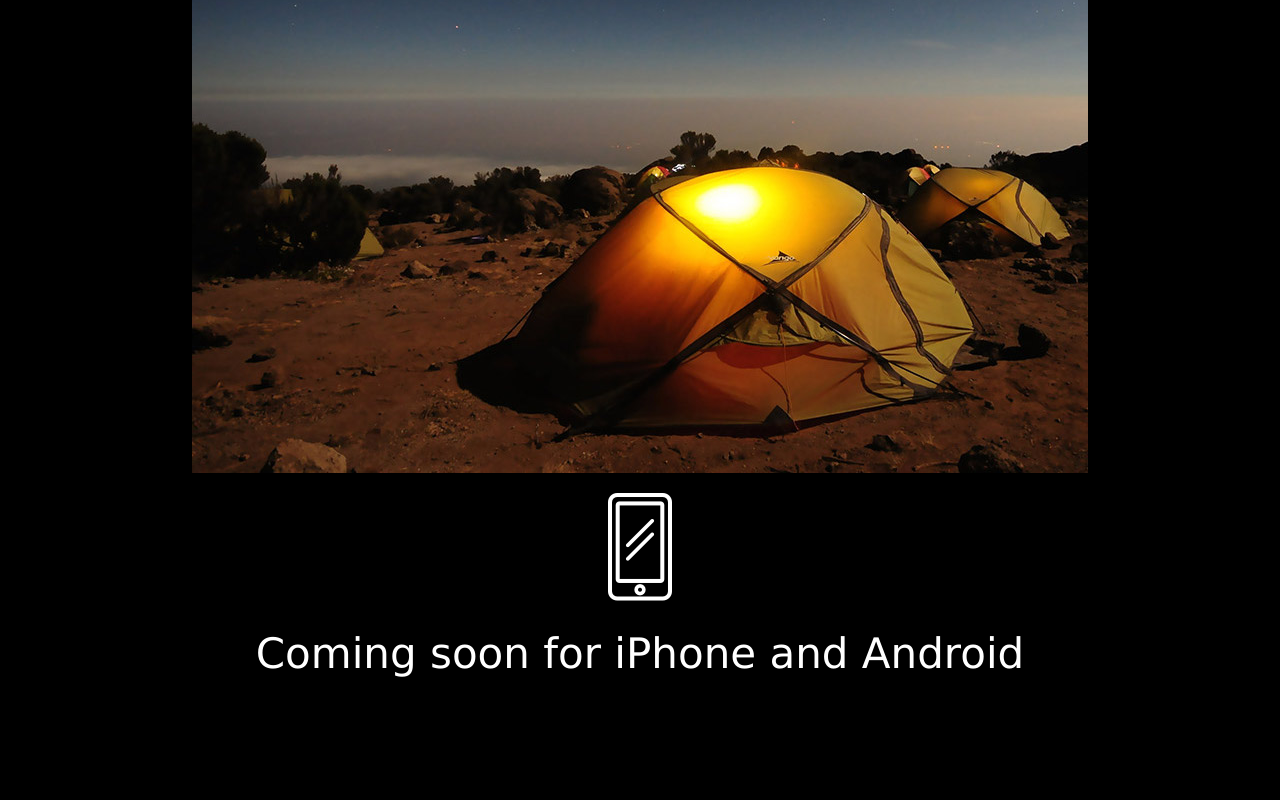
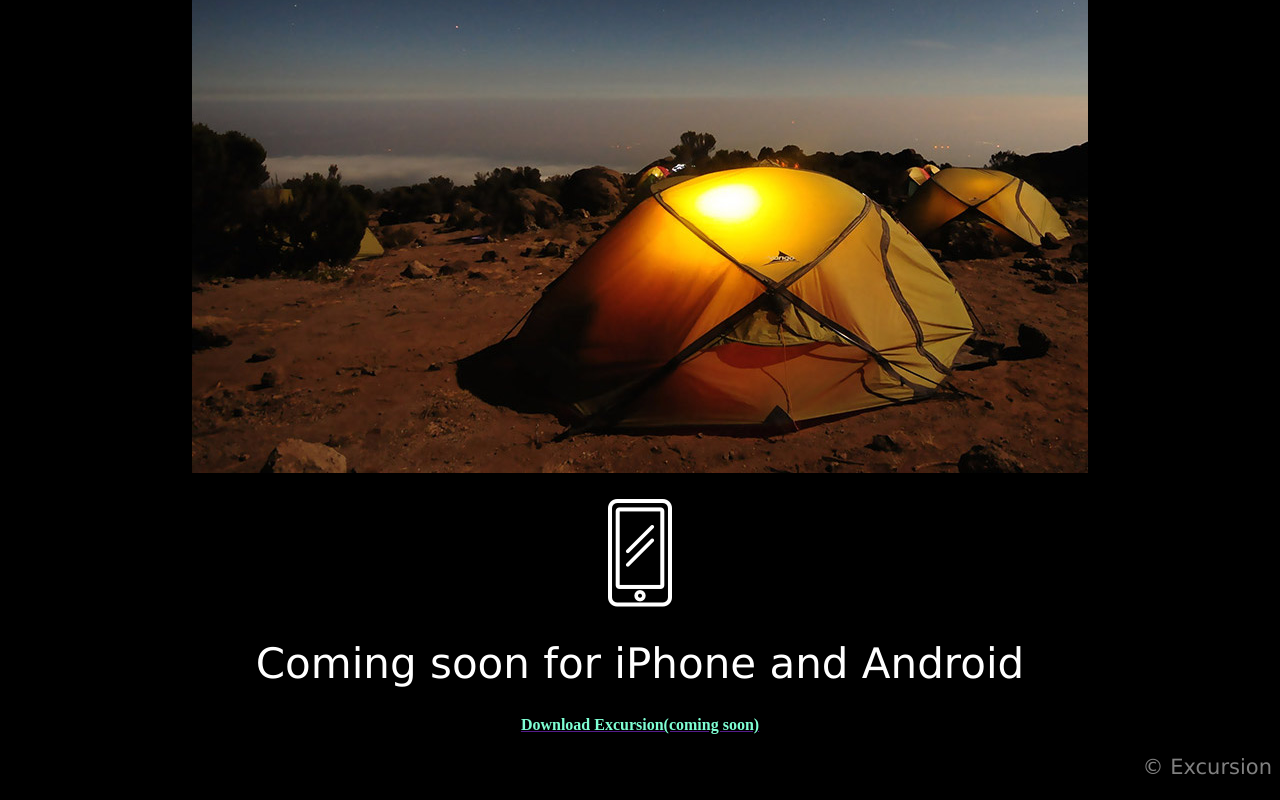
Before and after one commit to elfranco91/excursion, a plain HTML site: page index.html in a window 1280 px wide. Shown: the part 1012-1812 px from the top of the page. Before the commit the page ends 1718 px from the top, so only its background shows below. Drawn offline with Linux system fonts and the light colour scheme.

Commit message:
just finished

```diff
--- a/index.html
+++ b/index.html
@@ -23,7 +23,8 @@
   <div>
     <center><img src="resources\images\phone.png"></center>
     <h1 class="travel-guide">Coming soon for iPhone and Android</h1>
-
+    <a href=""><h3>Download Excursion(coming soon)</h3></a>
+    <p class ="bottom">© Excursion <p>
   </div>
 
 
--- a/resources/css/style.css
+++ b/resources/css/style.css
@@ -32,10 +32,9 @@ h3 {
   color: gray;
   text-align: center;
 }
-  img {
-vertical-align: middle;
+.bottom{
+  font-family: Verdana;
+  font-size:21px;
+  color: gray;
+  text-align: right;
 }
-
-
-
-}
```
